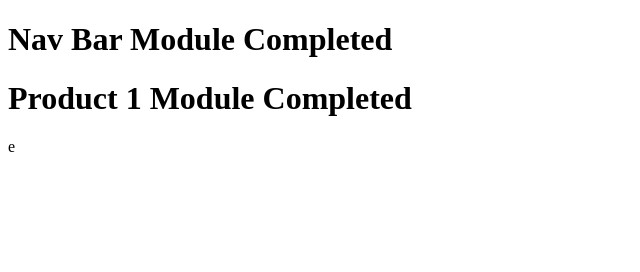
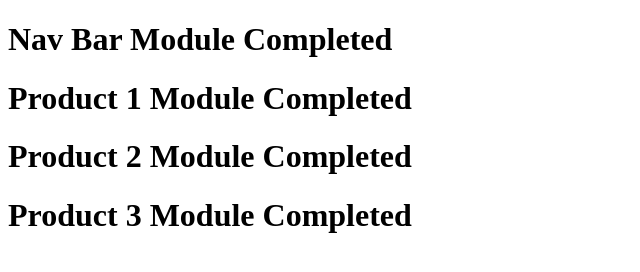
Before and after one commit to jegadeeshmanit/TaskOnDocker, a plain HTML site: page index.html in a window 1280 px wide. Shown: the whole page, without its empty margins (0-640 px from the left). Drawn offline with Linux system fonts and the light colour scheme.

Commit message:
Update index.html

```diff
--- a/index.html
+++ b/index.html
@@ -8,5 +8,7 @@
 <body>
   <h1>Nav Bar Module Completed</h1>
      <h1>Product 1 Module Completed</h1>
-</body>e
+          <h1>Product 2 Module Completed</h1>
+             <h1>Product 3 Module Completed</h1>
+</body>
 </html>
```
